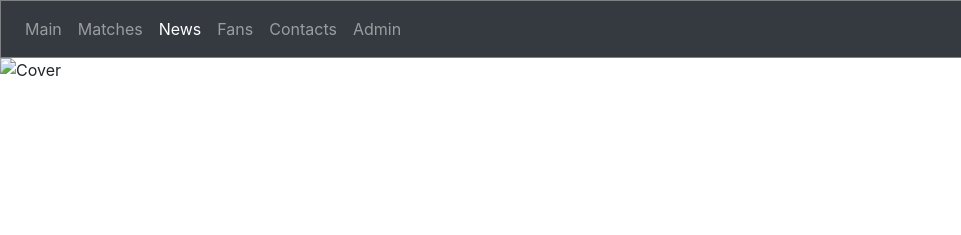
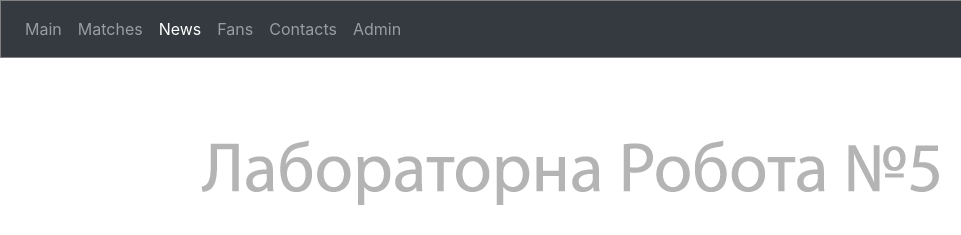
Before and after one commit to YahooYeYu/Task-05---Bootstrap, a plain HTML site: page news.html in a window 1280 px wide. Shown: the top 235 px of the page, 0-961 px from the left. Drawn offline with nearby package versions, Linux system fonts and the light colour scheme.

Commit message:
path correction

```diff
--- a/news.html
+++ b/news.html
@@ -61,7 +61,7 @@
             </div>
         </div>
         <div class="container my-cover">
-            <img class="img-fluid mx-auto d-block" src="pics/Cover.png.png" alt="Cover" class="center">
+            <img class="img-fluid mx-auto d-block" src="pics/Cover.png" alt="Cover" class="center">
         </div>
     </body>
 </html>
```
